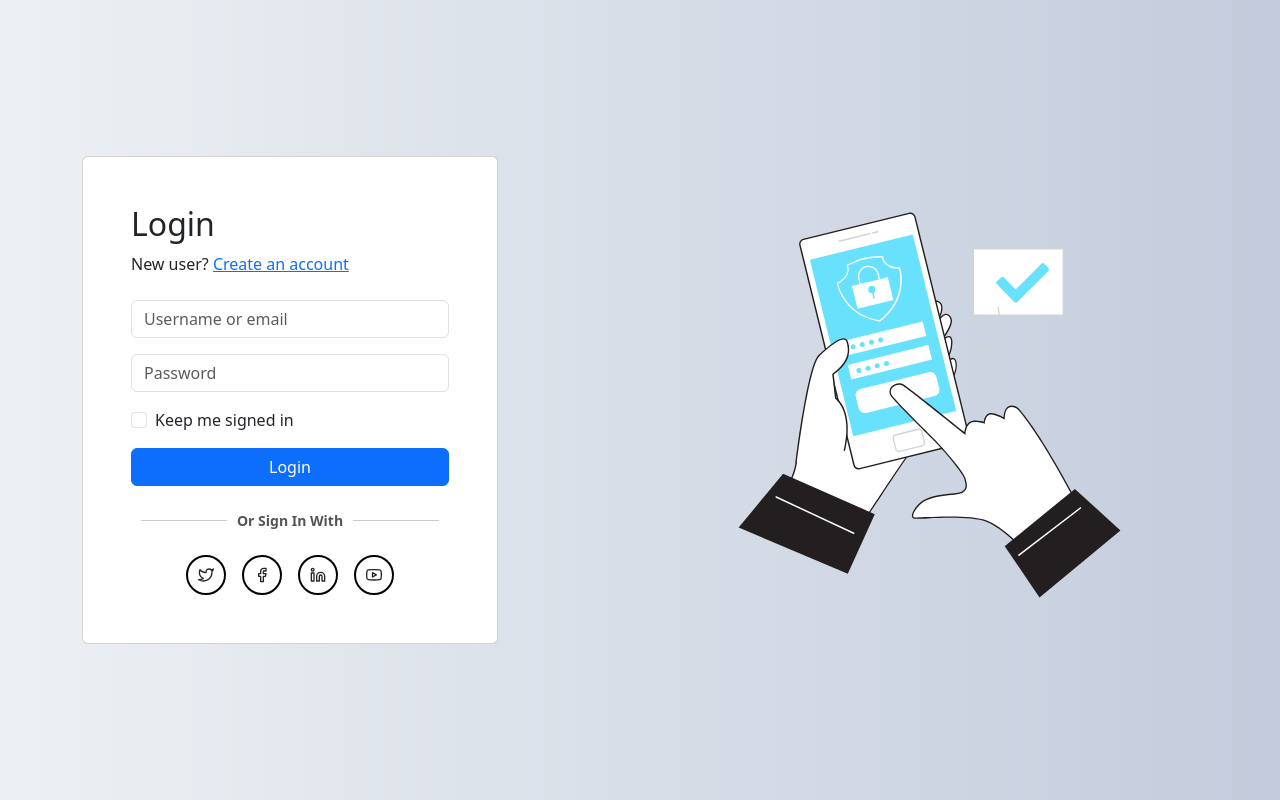
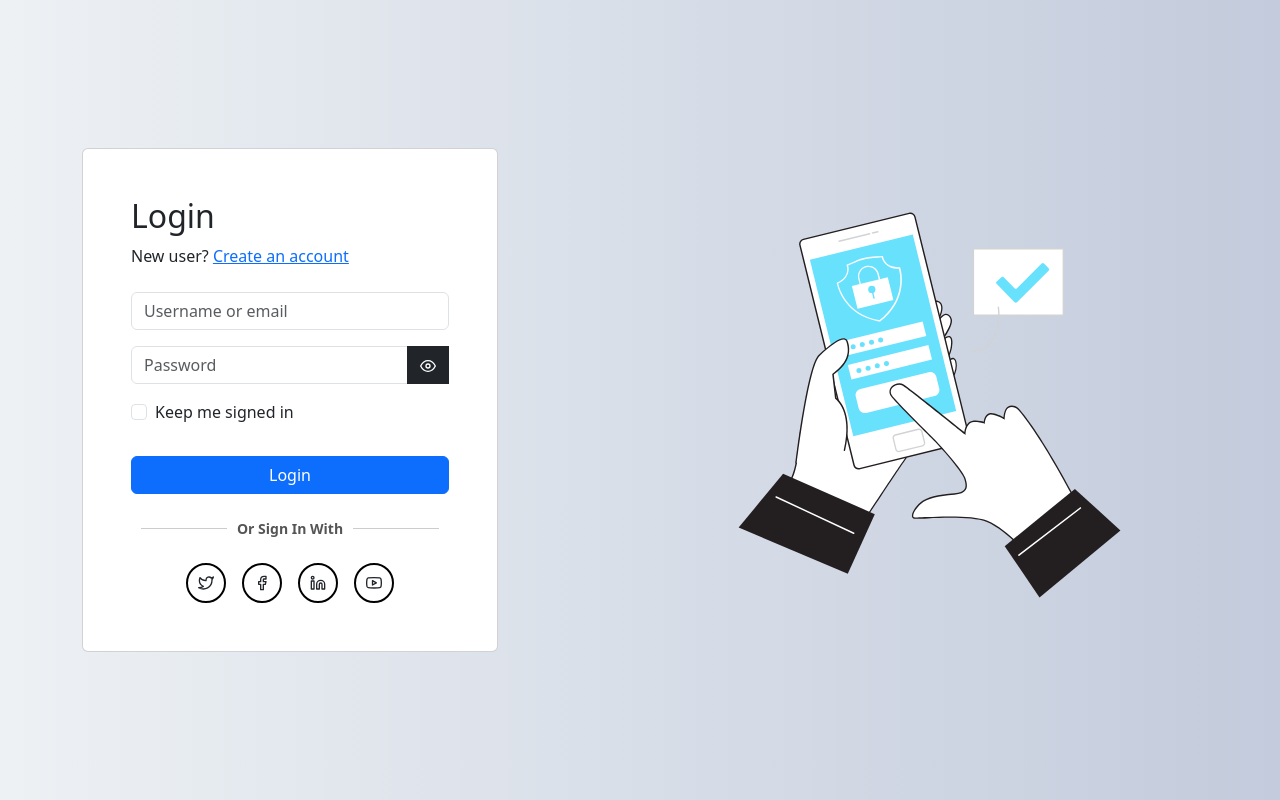
Before and after one commit to BinoyDarvin/country-list, a React (Vite) app: page /auth/login in a window 1280 px wide. Built offline with nearby package versions, Linux system fonts and the light colour scheme.

Commit message:
eye icon

```diff
--- a/src/pages/auth/login/index.tsx
+++ b/src/pages/auth/login/index.tsx
@@ -1,15 +1,16 @@
 import { FormEvent, useState } from 'react';
 import { emailRegex, passwordRegex } from '../../../util/constants';
 import { NavLink, useNavigate } from 'react-router';
-import { Form, Button, Card } from 'react-bootstrap';
+import { Form, Button, Card, InputGroup } from 'react-bootstrap';
+import { FiEye, FiEyeOff } from 'react-icons/fi';
 import { SocialIconsStack } from '../../../components/social-icons-stack';
 import './login.scss';
 
 export const Login = () => {
 	const navigate = useNavigate();
-
 	const [formData, setFormData] = useState({ email: '', password: '' });
 	const [formErrors, setFormErrors] = useState({ email: '', password: '' });
+	const [showPassword, setShowPassword] = useState(false);
 
 	const handleOnChange = (name: string, value: string) => {
 		setFormData({ ...formData, [name]: value });
@@ -28,8 +29,7 @@ export const Login = () => {
 		if (formData.password === '') {
 			errors.password = 'Please enter the password';
 		} else if (!passwordRegex.test(formData.password)) {
-			errors.password =
-				'Password must be minimum 8 characters long  (consist of atleast 1 Capital letter, 1 number & 1 symbol) ';
+			errors.password = 'Password must be at least 8 characters long (include 1 capital letter, 1 number & 1 symbol).';
 		}
 
 		if (errors.email || errors.password) {
@@ -67,22 +67,27 @@ export const Login = () => {
 					</Form.Group>
 
 					<Form.Group className='mb-3' controlId='formPassword'>
+						<InputGroup>
 							<Form.Control
-							type='password'
+								type={showPassword ? 'text' : 'password'}
 								name='password'
 								placeholder='Password'
 								value={formData.password}
 								onChange={(e) => handleOnChange('password', e.target.value)}
 								isInvalid={!!formErrors.password}
 							/>
+							<Button variant="dark" onClick={() => setShowPassword(!showPassword)}>
+								{showPassword ? <FiEyeOff /> : <FiEye />}
+							</Button>
 							<Form.Control.Feedback type='invalid'>{formErrors.password}</Form.Control.Feedback>
+						</InputGroup>
 					</Form.Group>
 
 					<Form.Group className='mb-3' controlId='formKeepSignedIn'>
 						<Form.Check type='checkbox' label='Keep me signed in' />
 					</Form.Group>
 
-					<Button variant='primary' type='submit' className='mt- 3 w-100'>
+					<Button variant='primary' type='submit' className='mt-3 w-100'>
 						Login
 					</Button>
 				</Form>
```
Lines whose indentation alone changed are shown as unchanged.
